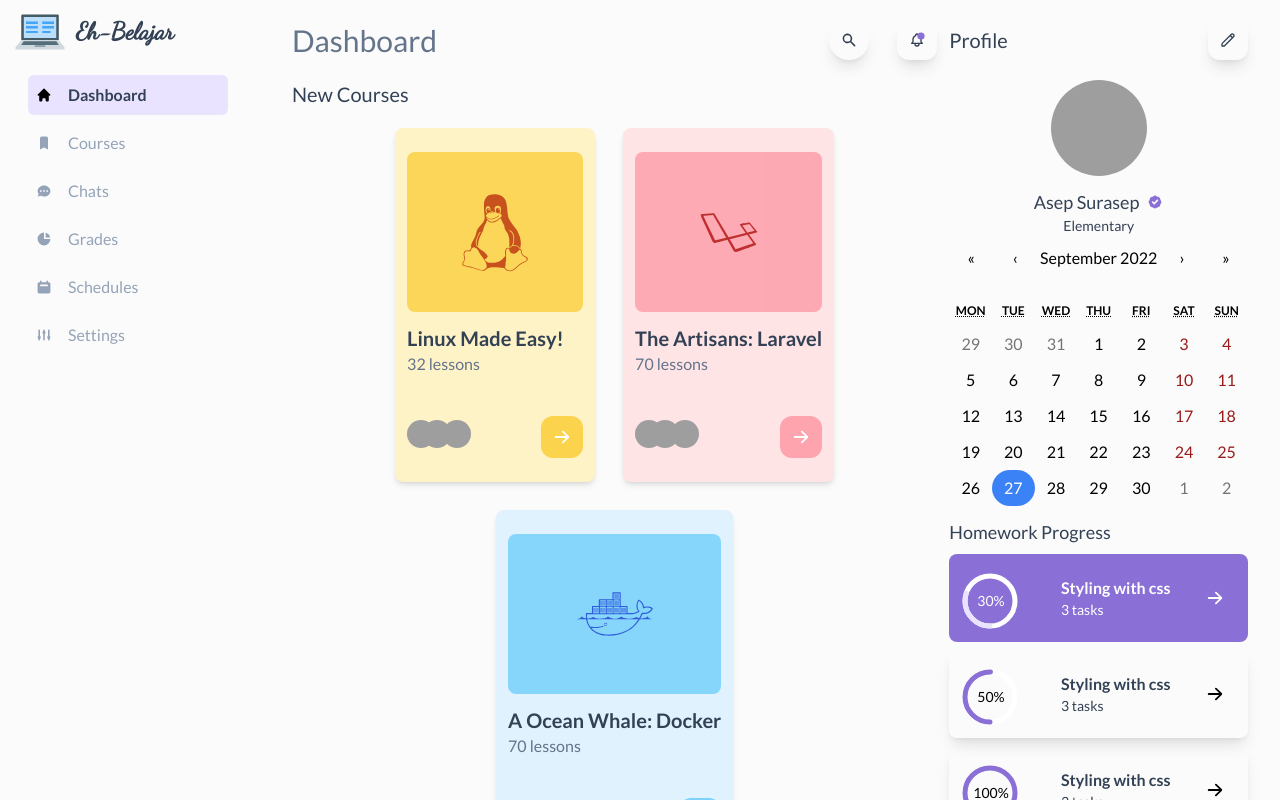
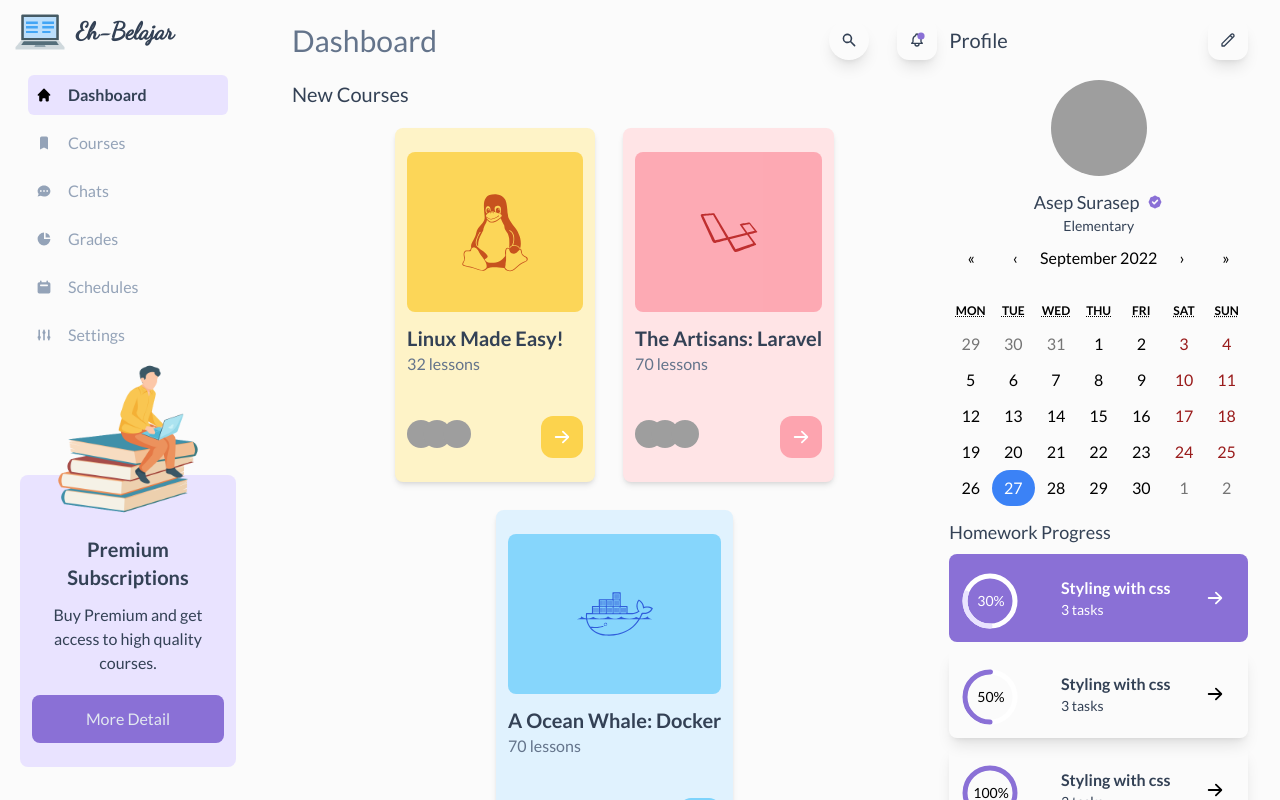
Before and after one commit to albetnov/eh-belajar-frontend, a React (Vite) app: page / in a window 1280 px wide. Shown: the top 800 px of the page. Built offline with nearby package versions, Linux system fonts and the light colour scheme; grey boxes are pictures that could not be loaded.

Commit message:
fix premium subcription missing on desktop layout

```diff
--- a/src/Components/Navbar.tsx
+++ b/src/Components/Navbar.tsx
@@ -33,7 +33,7 @@
         }}
         isExpanded={isExpanded}
       />
-      <div className="mt-[2.7rem] sidebar__wrapper__height z-10 fixed">
+      <div className="mt-[2.7rem] sidebar__wrapper__height sm:sidebar__wrapper__reset z-10 fixed">
         <Sidebar isExpanded={isExpanded} />
       </div>
     </>
--- a/src/Components/Sidebar.tsx
+++ b/src/Components/Sidebar.tsx
@@ -25,7 +25,7 @@
           : "opacity-0 w-0 sm:opacity-100 sm:w-64"
       } px-5 h-full sm:flex sm:flex-col sm:justify-between`}
     >
-      <div className="flex flex-col gap-5 sm:gap-2 mt-5 px-2 py-3">
+      <div className="flex flex-col  gap-5 sm:gap-2 mt-5 px-2 py-3">
         <SidebarList icon={<HiHome />} text="Dashboard" isActive />
         <SidebarList icon={<HiBookmark />} text="Courses" />
         <SidebarList icon={<HiChat />} text="Chats" />
--- a/src/index.css
+++ b/src/index.css
@@ -17,6 +17,11 @@
   .sidebar__wrapper__height {
     min-height: calc(100vw - 4rem);
     height: 100%;
+  }
+
+  .sidebar__wrapper__reset {
+    min-height: 0;
+    height: calc(100vh - 4rem);
   }
 }
 
```
